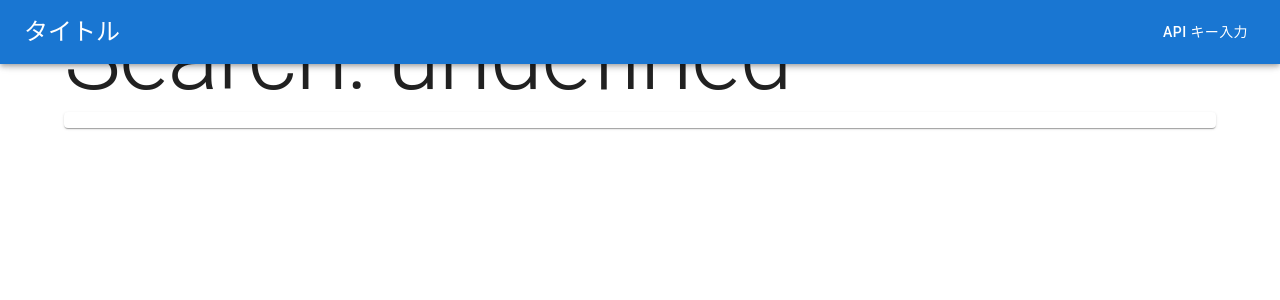
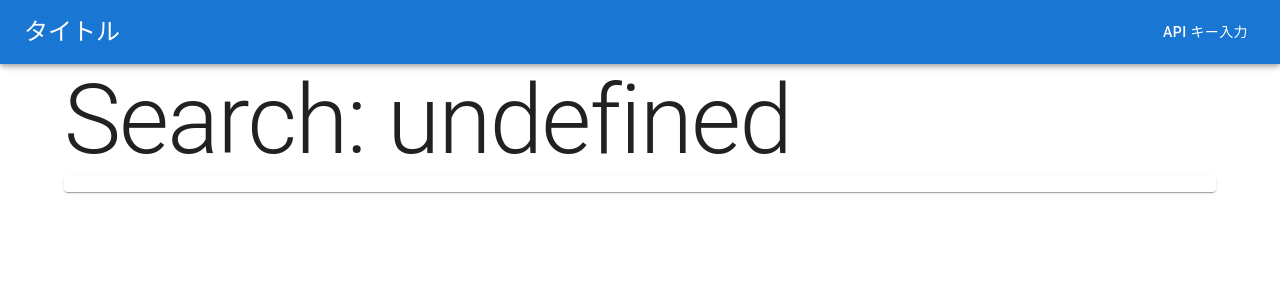
Before and after one commit to ryota2357/learn-next-dev, a Next.js app: page / in a window 1280 px wide. Shown: the top 300 px of the page. Built offline with nearby package versions, Linux system fonts and the light colour scheme.

Commit message:
fix: contents are hidden by AppBar

```diff
--- a/app/layout.tsx
+++ b/app/layout.tsx
@@ -31,7 +31,13 @@ export default function RootLayout({
             <RegisterApiTokenButton color="inherit" />
           </Toolbar>
         </ScrollHideAppBar>
-        <Container>{children}</Container>
+        <Container
+          sx={{
+            mt: 8,
+          }}
+        >
+          {children}
+        </Container>
       </body>
     </html>
   );
```
